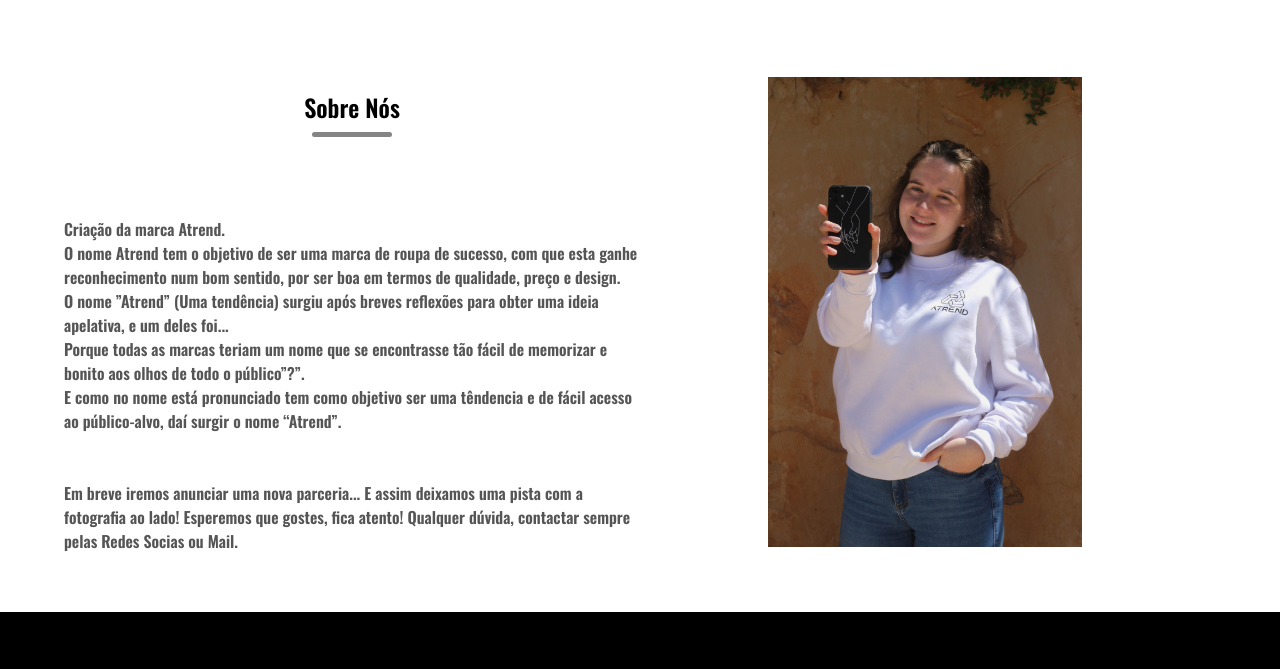
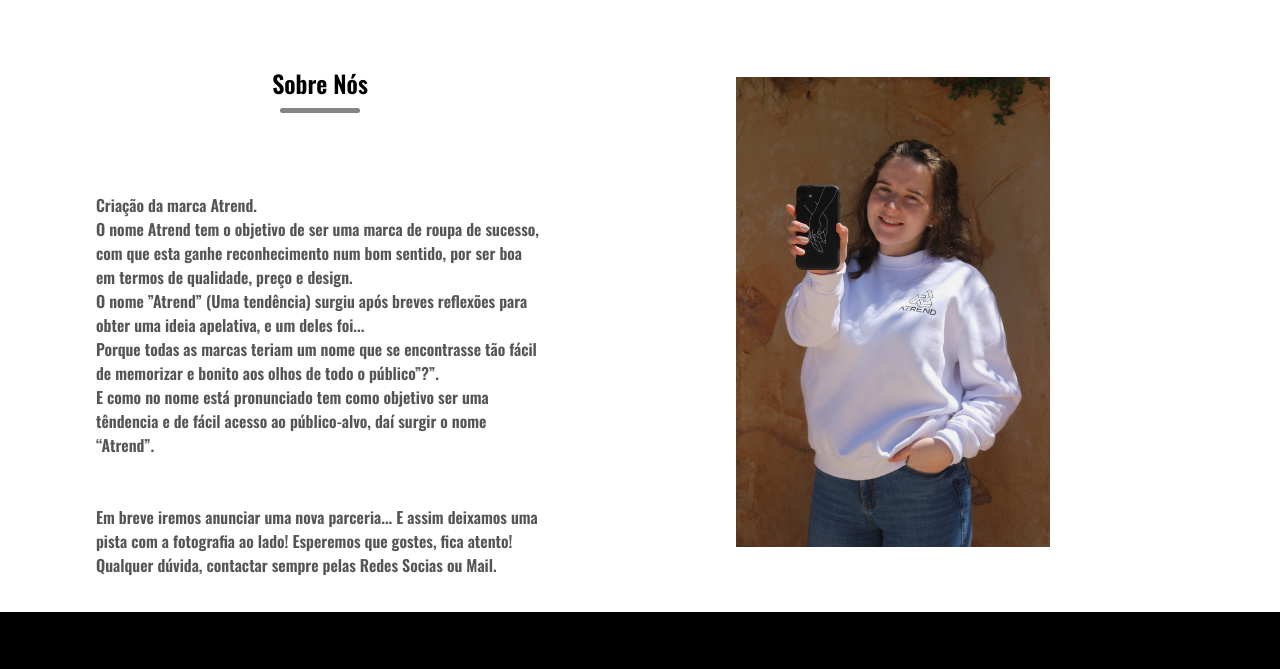
Before and after one commit to atrendstore/home, a plain HTML site: page sobre.html in a window 1280 px wide. Shown: the part 74-743 px from the top of the page. Drawn offline with nearby package versions, Linux system fonts and the light colour scheme.

Commit message:
Update sobre.html

```diff
--- a/sobre.html
+++ b/sobre.html
@@ -34,7 +34,7 @@
             </div>
         </div>
         <div class="row">
-            <div class="col-2">
+            <div class="col-6">
                 <h2 class="title">Sobre Nós</h2>
                 <p>Criação da marca Atrend.<br>
                   O nome Atrend tem o objetivo de ser uma marca de roupa de sucesso, com que esta ganhe reconhecimento num bom sentido, por ser boa em termos de qualidade, preço e design.<br>
```
